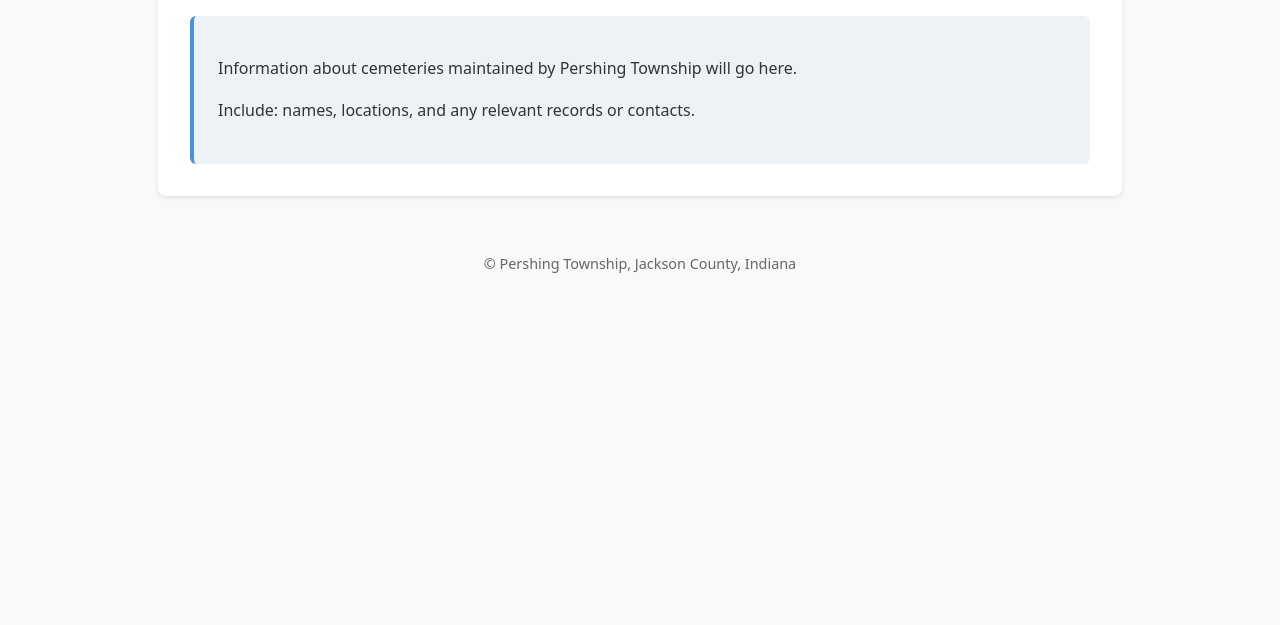
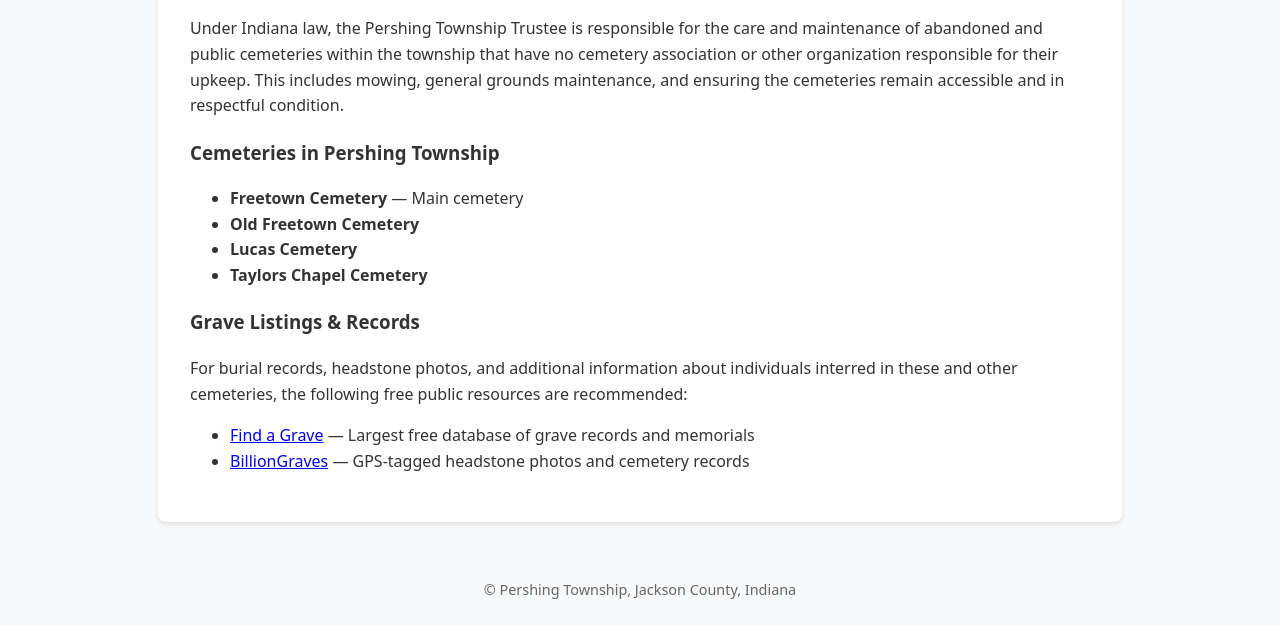
Before and after one commit to NA9VY/pershing-township, a plain HTML site: page cemeteries.html in a window 1280 px wide. Shown: the part 275-900 px from the top of the page. Before the commit the page ends 800 px from the top, so only its background shows below. Drawn offline with Linux system fonts and the light colour scheme.

Commit message:
Add cemetery responsibilities, list of cemeteries, and resource links

```diff
--- a/cemeteries.html
+++ b/cemeteries.html
@@ -24,10 +24,23 @@
   </nav>
   <main>
     <h2>Cemeteries</h2>
-    <div class="placeholder">
-      <p>Information about cemeteries maintained by Pershing Township will go here.</p>
-      <p>Include: names, locations, and any relevant records or contacts.</p>
-    </div>
+
+    <p>Under Indiana law, the Pershing Township Trustee is responsible for the care and maintenance of abandoned and public cemeteries within the township that have no cemetery association or other organization responsible for their upkeep. This includes mowing, general grounds maintenance, and ensuring the cemeteries remain accessible and in respectful condition.</p>
+
+    <h3>Cemeteries in Pershing Township</h3>
+    <ul>
+      <li><strong>Freetown Cemetery</strong> — Main cemetery</li>
+      <li><strong>Old Freetown Cemetery</strong></li>
+      <li><strong>Lucas Cemetery</strong></li>
+      <li><strong>Taylors Chapel Cemetery</strong></li>
+    </ul>
+
+    <h3>Grave Listings & Records</h3>
+    <p>For burial records, headstone photos, and additional information about individuals interred in these and other cemeteries, the following free public resources are recommended:</p>
+    <ul>
+      <li><a href="https://www.findagrave.com" target="_blank" rel="noopener">Find a Grave</a> — Largest free database of grave records and memorials</li>
+      <li><a href="https://billiongraves.com" target="_blank" rel="noopener">BillionGraves</a> — GPS-tagged headstone photos and cemetery records</li>
+    </ul>
   </main>
   <footer>
     &copy; Pershing Township, Jackson County, Indiana
```
